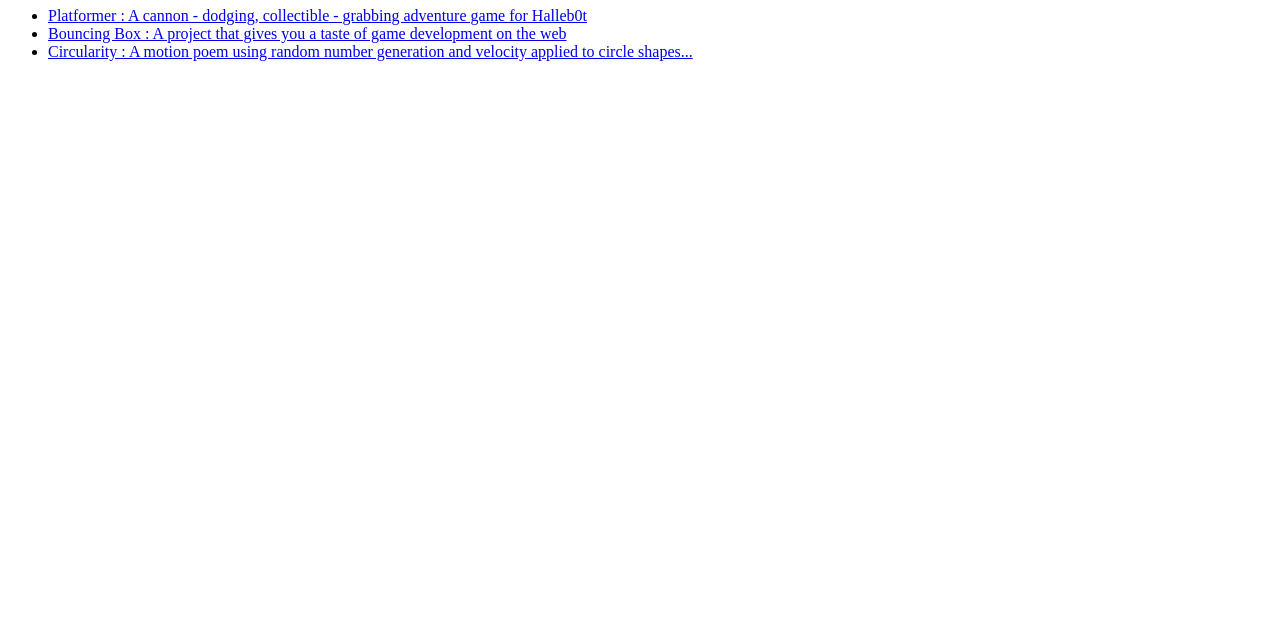
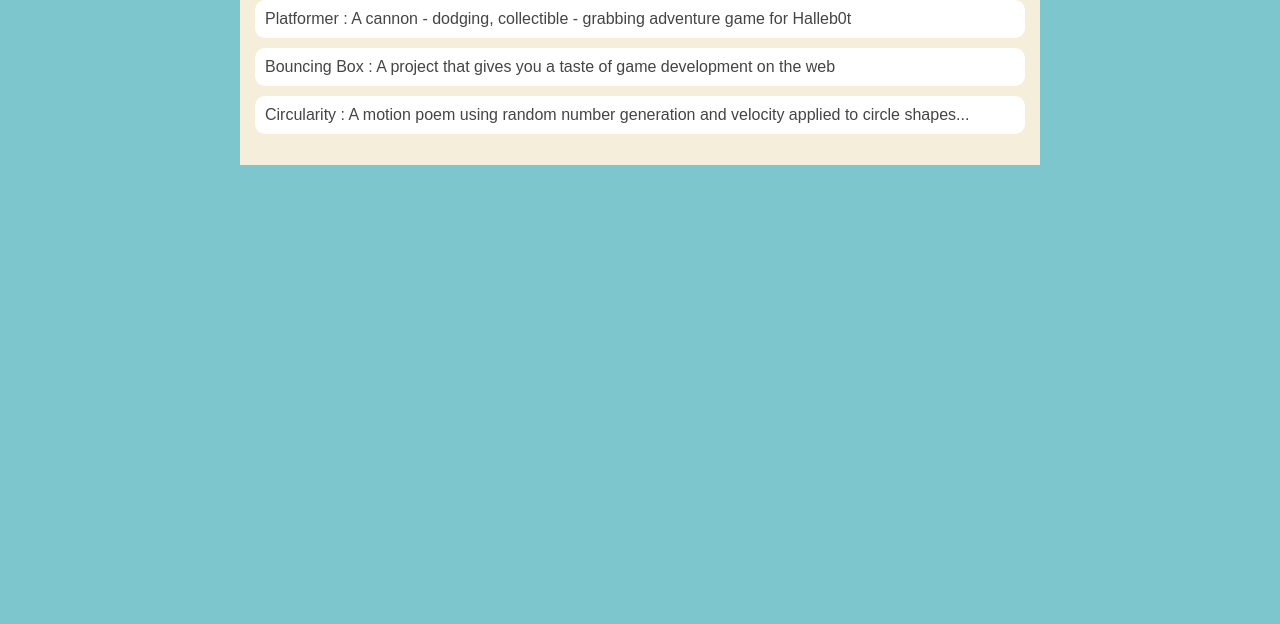
Before and after one commit to Loganbrum/Loganbrum.GitHub.io, a plain HTML site: page portfolio.html in a window 1280 px wide. Shown: the part 176-800 px from the top of the page. Drawn offline with Linux system fonts and the light colour scheme.

Commit message:
add portfolio.html file

```diff
--- a/portfolio.html
+++ b/portfolio.html
@@ -2,7 +2,7 @@
 <html>
     <head>
       <title>Logan's amazing website</title>
-      <link rel="stylesheet" href="style.sheet">
+      <link rel="stylesheet" href="style.css">
     </head>
 
     <body>
```
